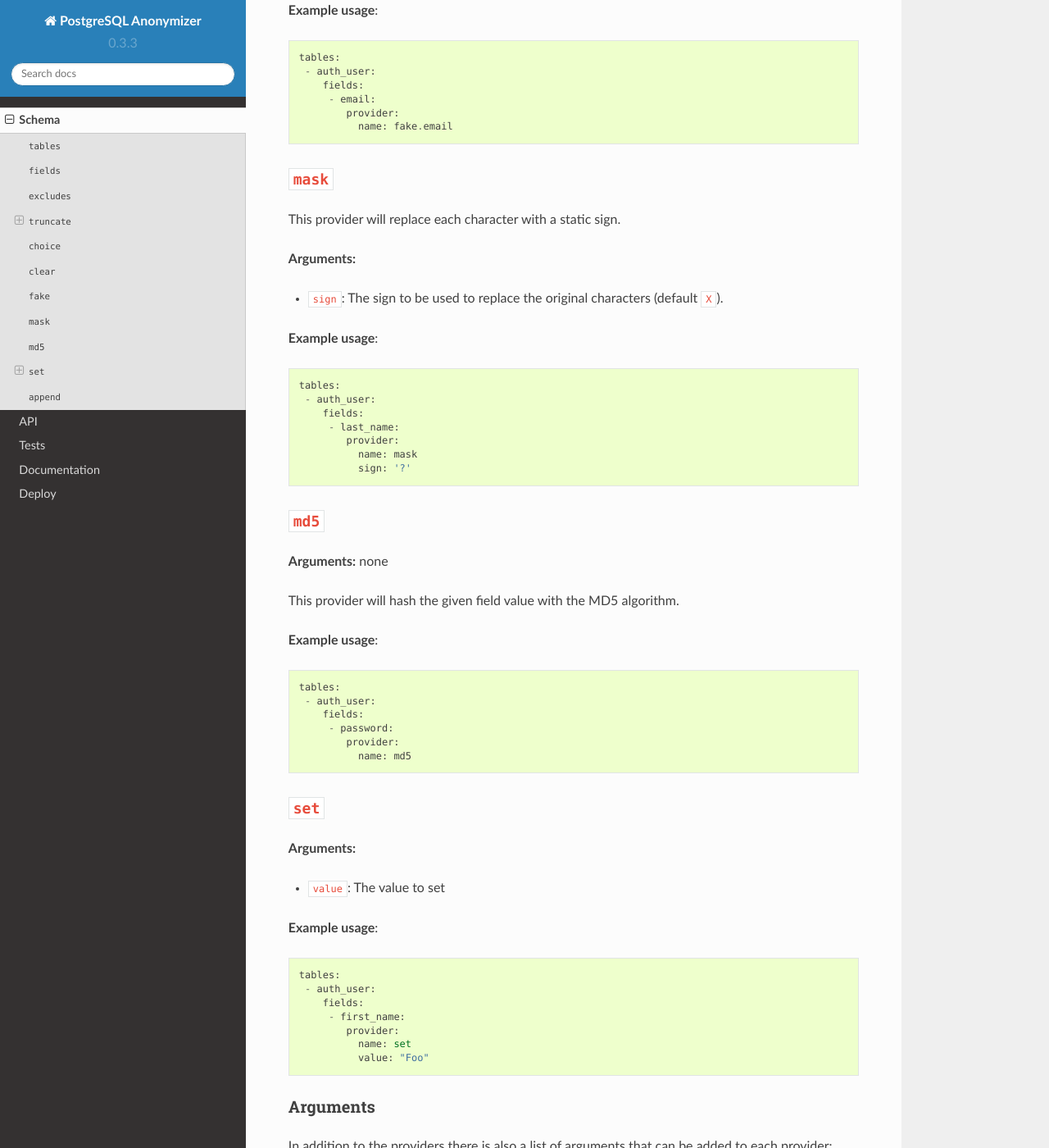
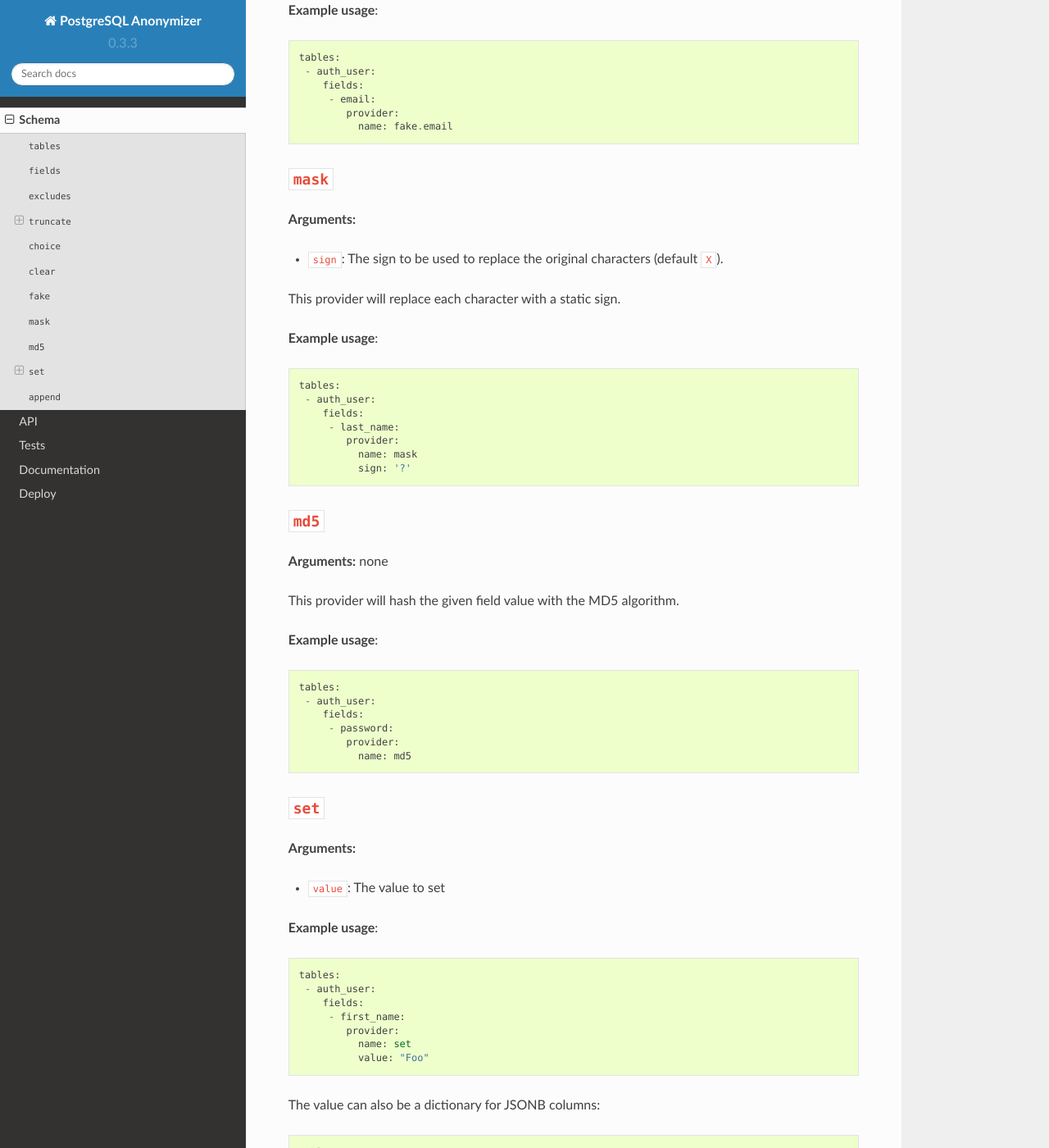
Before and after one commit to rheinwerk-verlag/pganonymize, a Sphinx documentation site: the page built from docs/schema.rst, in a window 1280 px wide and 1400 px high, scrolled down 3190 px. Shown: the whole window at 82% size. Built offline with Sphinx 7.4.7 and the Read the Docs theme 2.0.0, drawn with Linux system fonts in a browser that asks for light colours; some of the changed text lies outside the part shown.

Commit message:
Updated the documentation

```diff
--- a/docs/schema.rst
+++ b/docs/schema.rst
@@ -149,11 +149,11 @@ the provider with ``fake`` and then use the function name from the Faker library
 ``mask``
 ~~~~~~~~
 
-This provider will replace each character with a static sign.
-
 **Arguments:**
 
 * ``sign``: The sign to be used to replace the original characters (default ``X``).
+
+This provider will replace each character with a static sign.
 
 **Example usage**::
 
@@ -200,6 +200,15 @@ This provider will hash the given field value with the MD5 algorithm.
               name: set
               value: "Foo"
 
+The value can also be a dictionary for JSONB columns::
+
+    tables:
+     - auth_user:
+        fields:
+         - first_name:
+            provider:
+              name: set
+              value: '{"foo": "bar", "baz": 1}'
 
 Arguments
 ---------
```
Also changed, not shown: CHANGELOG.md (+2 -0 lines).
